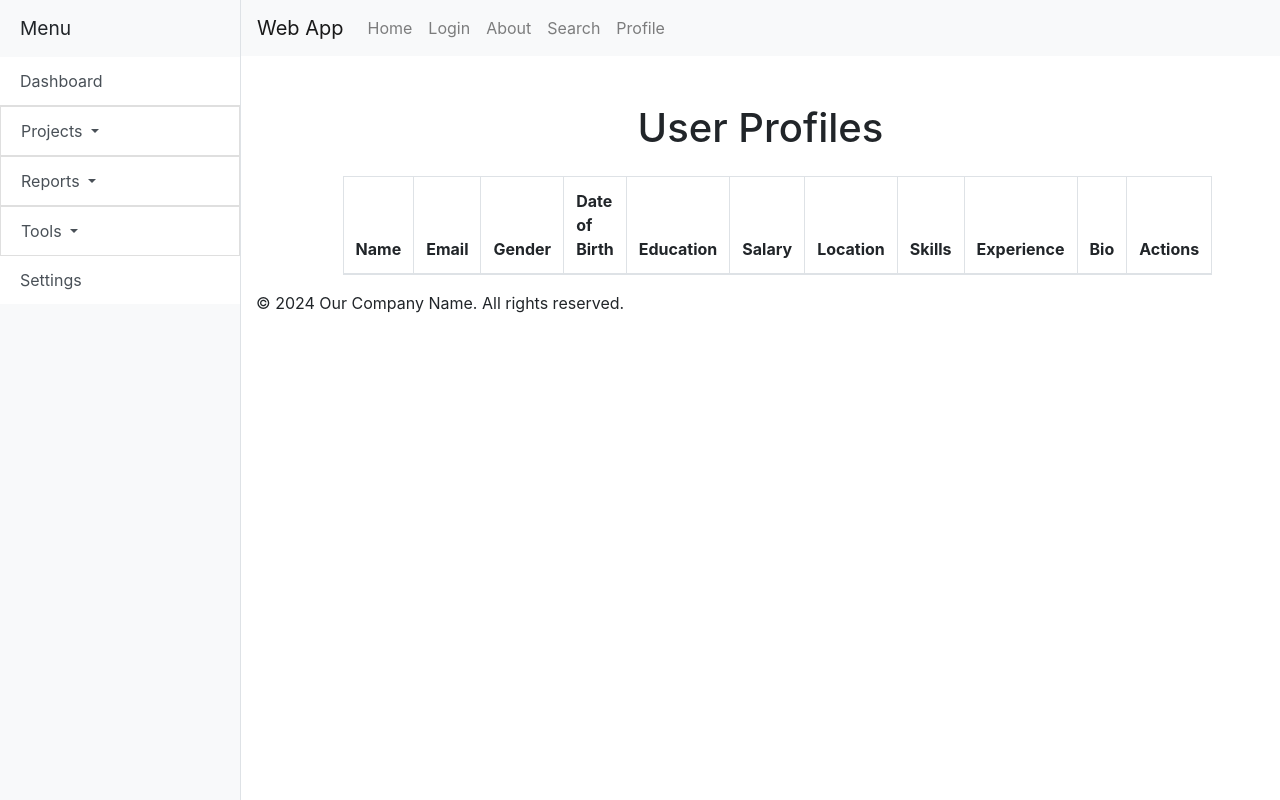
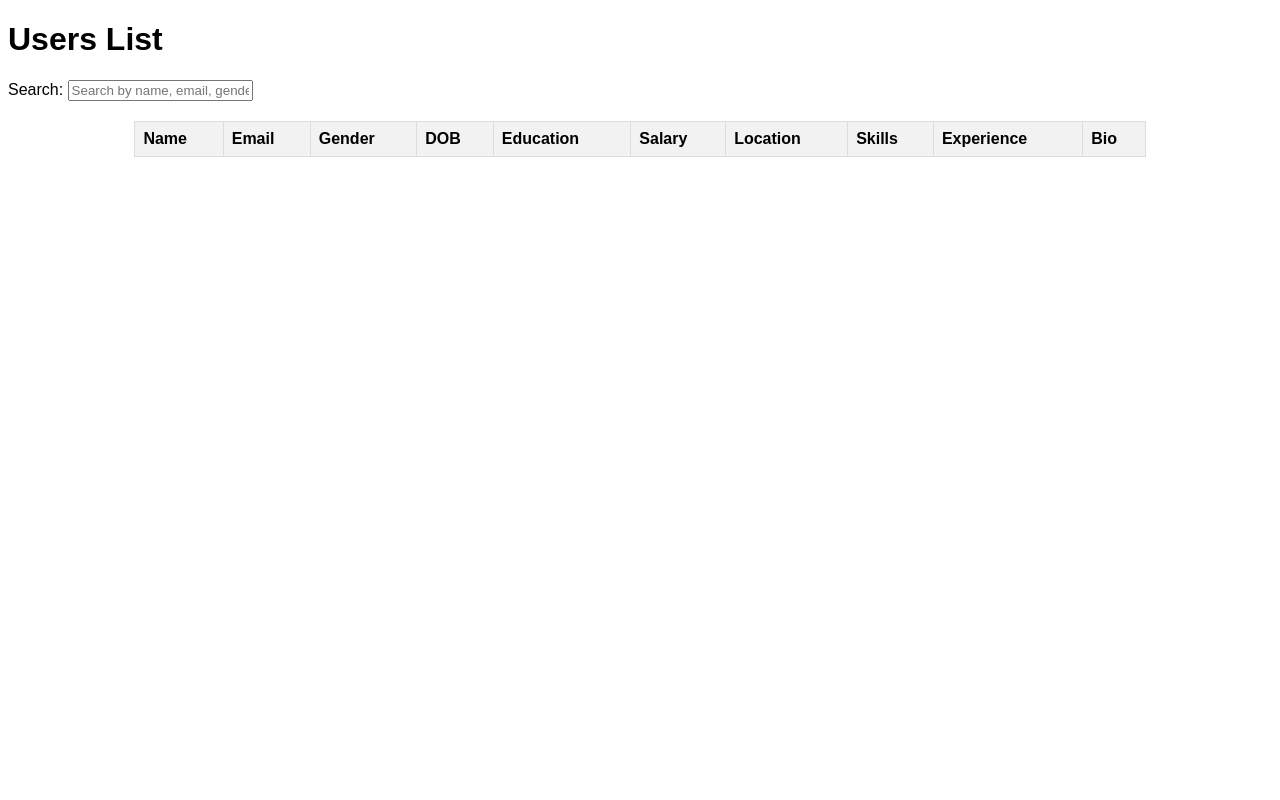
Before and after one commit to Atharvabillore01/Task-, a Flask app: template templates/show_profiles.html in a window 1280 px wide. Run offline with Flask 3, Linux system fonts and the light colour scheme; the template is opened without the code that fills it, so the values that code supplies are empty; some libraries are stand-ins or nearby versions.

Commit message:
New changes

```diff
--- a/app.py
+++ b/app.py
@@ -58,13 +58,8 @@ def submit_profile():
 
 @app.route('/profiles')
 def show_profiles():
-    conn = sqlite3.connect(DATABASE)
-    c = conn.cursor()
-    c.execute('SELECT * FROM user_profile')
-    profiles = c.fetchall()
-    conn.close()
-
-    return render_template('show_profiles.html', profiles=profiles)
+    # Placeholder for search functionality
+    return "profile"
 
 @app.route('/delete/<int:profile_id>', methods=['POST'])
 def delete_profile(profile_id):
@@ -100,8 +95,13 @@ def about_page():
 
 @app.route('/search')
 def search_page():
-    # Placeholder for search functionality
-    return "Search Page"
+    conn = sqlite3.connect(DATABASE)
+    c = conn.cursor()
+    c.execute('SELECT * FROM user_profile')
+    profiles = c.fetchall()
+    conn.close()
+
+    return render_template('search.html', users=profiles)
 
 if __name__ == '__main__':
     create_db()
--- a/templates/show_profiles.html
+++ b/templates/show_profiles.html
@@ -3,67 +3,108 @@
 <head>
     <meta charset="UTF-8">
     <meta name="viewport" content="width=device-width, initial-scale=1.0">
-    <title>Profiles</title>
-    <link rel="stylesheet" href="https://stackpath.bootstrapcdn.com/bootstrap/4.5.2/css/bootstrap.min.css">
-    <link rel="stylesheet" href="{{ url_for('static', filename='css/styles.css') }}">
+    <title>Students List</title>
+    <style>
+        body {
+            font-family: Arial, sans-serif;
+        }
+        table {
+            width: 80%;
+            border-collapse: collapse;
+            margin: 20px auto;
+        }
+        th, td {
+            border: 1px solid #ddd;
+            padding: 8px;
+            text-align: left;
+        }
+        th {
+            background-color: #f2f2f2;
+        }
+        tr:nth-child(even) {
+            background-color: #f9f9f9;
+        }
+        tr:hover {
+            background-color: #f1f1f1;
+        }
+        .delete-btn {
+            background-color: #f44336;
+            color: white;
+            border: none;
+            padding: 5px 10px;
+            cursor: pointer;
+        }
+        .delete-btn:hover {
+            background-color: #d32f2f;
+        }
+    </style>
 </head>
 <body>
-    <div class="d-flex" id="wrapper">
-        {% include 'components/sidebar.html' %}
-        <div id="page-content-wrapper">
-            {% include 'components/header.html' %}
-            <main class="container mt-5">
-                <div class="row justify-content-center">
-                    <div class="col-md-10">
-                        <h1 class="text-center mb-4">User Profiles</h1>
-                        <table class="table table-bordered table-striped">
-                            <thead>
+    <h1>Users List</h1>
+
+    <form>
+        <label for="search">Search:</label>
+        <input type="text" id="search" name="search" onkeyup="filterUsers()" placeholder="Search by name, email, gender, location, or skills">
+    </form>
+
+    <table id="users-table">
         <tr>
             <th>Name</th>
             <th>Email</th>
             <th>Gender</th>
-                                    <th>Date of Birth</th>
+            <th>DOB</th>
             <th>Education</th>
             <th>Salary</th>
             <th>Location</th>
             <th>Skills</th>
             <th>Experience</th>
             <th>Bio</th>
-                                    <th>Actions</th>
         </tr>
-                            </thead>
-                            <tbody>
-                                {% for profile in profiles %}
+        {% for user in users %}
         <tr>
-                                        <td>{{ profile[1] }}</td>
-                                        <td>{{ profile[2] }}</td>
-                                        <td>{{ profile[3] }}</td>
-                                        <td>{{ profile[4] }}</td>
-                                        <td>{{ profile[5] }}</td>
-                                        <td>{{ profile[6] }}</td>
-                                        <td>{{ profile[7] }}</td>
-                                        <td>{{ profile[8] }}</td>
-                                        <td>{{ profile[9] }}</td>
-                                        <td>{{ profile[10] }}</td>
-                                        <td>
-                                            <form action="{{ url_for('delete_profile', profile_id=profile[0]) }}" method="post" style="display:inline;">
-                                                <button type="submit" class="btn btn-danger btn-sm">Delete</button>
-                                            </form>
-                                        </td>
+            <td>{{ user[1] }}</td>
+            <td>{{ user[2] }}</td>
+            <td>{{ user[3] }}</td>
+            <td>{{ user[4] }}</td>
+            <td>{{ user[5] }}</td>
+            <td>{{ user[6] }}</td>
+            <td>{{ user[7] }}</td>
+            <td>{{ user[8] }}</td>
+            <td>{{ user[9] }}</td>
+            <td>{{ user[10] }}</td>
         </tr>
         {% endfor %}
-                            </tbody>
     </table>
-                    </div>
-                </div>
-            </main>
-            {% include 'components/footer.html' %}
-        </div>
-    </div>
 
-    <script src="https://code.jquery.com/jquery-3.5.1.min.js"></script>
-    <script src="https://cdn.jsdelivr.net/npm/@popperjs/core@2.5.3/dist/umd/popper.min.js"></script>
-    <script src="https://stackpath.bootstrapcdn.com/bootstrap/4.5.2/js/bootstrap.min.js"></script>
-    <script src="{{ url_for('static', filename='js/main.js') }}"></script>
+    <script>
+        function filterUsers() {
+            var input, filter, table, tr, td, i, txtValue;
+            input = document.getElementById("search");
+            filter = input.value.toUpperCase();
+            table = document.getElementById("users-table");
+            tr = table.getElementsByTagName("tr");
+
+            // Loop through all table rows, and hide those who don't match the search query
+            for (i = 1; i < tr.length; i++) {
+                tds = tr[i].getElementsByTagName("td");
+                var found = false;
+                for (var j = 0; j < tds.length; j++) {
+                    td = tds[j];
+                    if (td) {
+                        txtValue = td.textContent || td.innerText;
+                        if (txtValue.toUpperCase().indexOf(filter) > -1) {
+                            found = true;
+                            break; // Exit loop if a match is found
+                        }
+                    }
+                }
+                if (found) {
+                    tr[i].style.display = "";
+                } else {
+                    tr[i].style.display = "none";
+                }
+            }
+        }
+    </script>
 </body>
 </html>
```
Also changed, not shown: search_reasult.html (deleted, +0 -53 lines), static/app.py (deleted, +0 -70 lines), templates/search.html (renamed from students.html, +24 -13 lines). Lines whose indentation alone changed are shown as unchanged.
